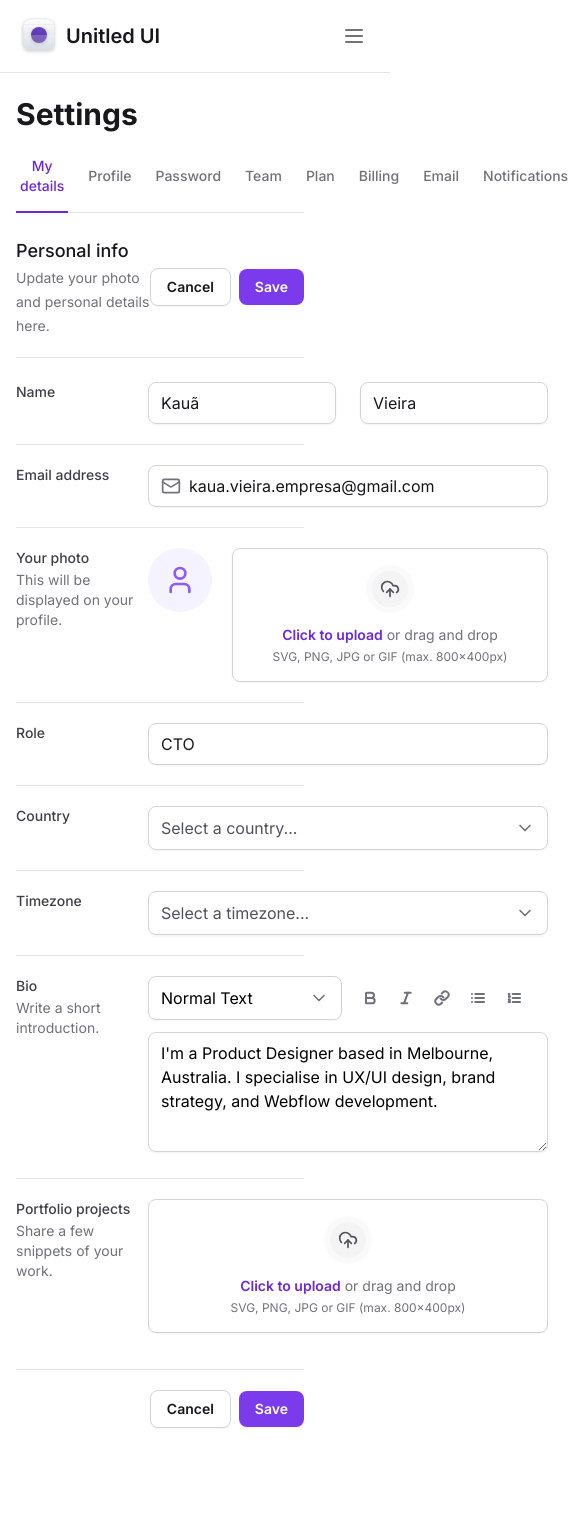
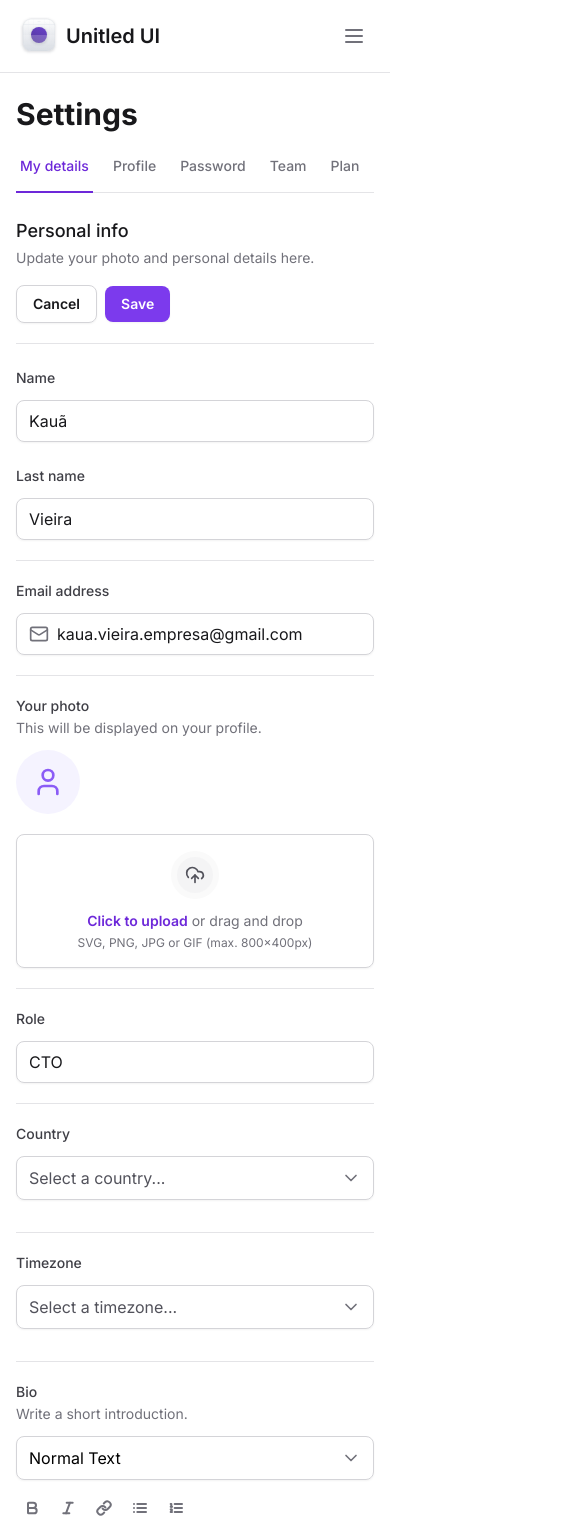
Before and after one commit to devvieiira/tailwind-training, a Next.js app: page / in a window 390 px wide. Shown: the top 1534 px of the page, 585 px wide, since content can reach past the window. Before the commit the page ends 1476 px from the top, so only its background shows below. Built offline with nearby package versions, Linux system fonts and the light colour scheme.

Commit message:
style: create dark theme sidebar

```diff
--- a/package.json
+++ b/package.json
@@ -11,6 +11,7 @@
   "dependencies": {
     "@formkit/auto-animate": "^0.8.2",
     "@radix-ui/react-collapsible": "^1.0.3",
+    "@radix-ui/react-scroll-area": "^1.0.5",
     "@radix-ui/react-select": "^2.0.0",
     "@radix-ui/react-tabs": "^1.0.4",
     "framer-motion": "^11.2.6",
@@ -18,6 +19,7 @@
     "next": "14.2.3",
     "react": "^18",
     "react-dom": "^18",
+    "tailwind-merge": "^2.3.0",
     "tailwind-variants": "^0.2.1"
   },
   "devDependencies": {
--- a/src/app/layout.tsx
+++ b/src/app/layout.tsx
@@ -18,9 +18,9 @@ export default function RootLayout({
 	return (
 		<html lang="en" className="antialiased">
 			<body className={inter.className}>
-				<div className="min-h-screen grid grid-cols-app">
+				<div className="min-h-screen lg:grid lg:grid-cols-app">
 					<Sidebar />
-					<main className="px-4 pb-12 pt-24 lg:col-start-2 lg:px-8 lg:pt-8">
+					<main className="px-4 pb-12 pt-24 lg:col-start-2 lg:px-8 lg:pt-8 max-w-screen">
 						{children}
 					</main>
 				</div>
--- a/src/app/page.tsx
+++ b/src/app/page.tsx
@@ -16,7 +16,7 @@ export default function Home() {
 			<SettingsTabs />
 
 			<div className="mt-6 flex flex-col">
-				<div className="flex justify-between items-center border-b border-zinc-200 pb-5">
+				<div className="flex flex-col lg:flex-row justify-between gap-4 lg:items-center border-b border-zinc-200 pb-5">
 					<div className="space-y-1">
 						<h2 className="text-lg font-medium text-zinc-900">Personal info</h2>
 						<span className="text-sm text-zinc-500">
@@ -42,24 +42,33 @@ export default function Home() {
 					id="settings"
 					className="mt-6 flex flex-col w-full gap-5 divide-y divide-zinc-200"
 				>
-					<div className="grid grid-cols-form gap-3">
+					<div className="flex flex-col lg:grid lg:grid-cols-form gap-3">
 						<label
 							htmlFor="firstName"
 							className="text-sm font-medium text-zinc-700"
 						>
 							Name
 						</label>
-						<div className="grid gap-6 grid-cols-2">
+						<div className="flex flex-col lg:grid gap-6 lg:grid-cols-2">
 							<InputRoot>
 								<InputControl id="firstName" defaultValue="Kauã" />
 							</InputRoot>
 
-							<InputRoot>
-								<InputControl defaultValue="Vieira" />
-							</InputRoot>
+							<div className="flex flex-col gap-3 lg:block">
+								<label
+									htmlFor="lastName"
+									className="text-sm font-medium text-zinc-700 lg:sr-only"
+								>
+									Last name
+								</label>
+
+								<InputRoot>
+									<InputControl id="lastName" defaultValue="Vieira" />
+								</InputRoot>
+							</div>
 						</div>
 					</div>
-					<div className="grid grid-cols-form gap-3 pt-5">
+					<div className="flex flex-col lg:grid lg:grid-cols-form gap-3 pt-5">
 						<label
 							htmlFor="email"
 							className="text-sm font-medium text-zinc-700"
@@ -77,7 +86,7 @@ export default function Home() {
 							/>
 						</InputRoot>
 					</div>
-					<div className="grid grid-cols-form gap-3 pt-5">
+					<div className="flex flex-col lg:grid lg:grid-cols-form gap-3 pt-5">
 						<label
 							htmlFor="photo"
 							className="text-sm font-medium text-zinc-700"
@@ -88,14 +97,14 @@ export default function Home() {
 							</span>
 						</label>
 
-						<FileInput.Root className="flex items-start gap-5">
+						<FileInput.Root className="flex flex-col lg:flex-row lg:items-start gap-5">
 							<FileInput.ImagePreview />
 							<FileInput.Trigger />
 							<FileInput.Control />
 						</FileInput.Root>
 					</div>
 
-					<div className="grid grid-cols-form gap-3 pt-5">
+					<div className="flex flex-col lg:grid lg:grid-cols-form gap-3 pt-5">
 						<label htmlFor="role" className="text-sm font-medium text-zinc-700">
 							Role
 						</label>
@@ -104,7 +113,7 @@ export default function Home() {
 						</InputRoot>
 					</div>
 
-					<div className="grid grid-cols-form gap-3 pt-5">
+					<div className="flex flex-col lg:grid lg:grid-cols-form gap-3 pt-5">
 						<label
 							htmlFor="country"
 							className="text-sm font-medium text-zinc-700"
@@ -117,7 +126,7 @@ export default function Home() {
 						<div />
 					</div>
 
-					<div className="grid grid-cols-form gap-3 pt-5">
+					<div className="flex flex-col lg:grid lg:grid-cols-form gap-3 pt-5">
 						<label
 							htmlFor="timezone"
 							className="text-sm font-medium text-zinc-700"
@@ -137,7 +146,7 @@ export default function Home() {
 						<div />
 					</div>
 
-					<div className="grid grid-cols-form gap-3 pt-5">
+					<div className="flex flex-col lg:grid lg:grid-cols-form gap-3 pt-5">
 						<label htmlFor="bio" className="text-sm font-medium text-zinc-700">
 							Bio
 							<span className="text-sm mt-0.5 font-normal text-zinc-500 block">
@@ -145,7 +154,7 @@ export default function Home() {
 							</span>
 						</label>
 						<div className="space-y-3">
-							<div className="grid gap-3 grid-cols-2">
+							<div className="flex flex-col lg:grid gap-3 lg:grid-cols-2">
 								<Select placeholder="" defaultValue="normal">
 									<SelectItem value="normal" text="Normal Text" />
 									<SelectItem value="mrkdwn" text="Markdown Text" />
@@ -179,7 +188,7 @@ export default function Home() {
 						</div>
 					</div>
 
-					<div className="grid grid-cols-form gap-3 pt-5">
+					<div className="flex flex-col lg:grid lg:grid-cols-form gap-3 pt-5">
 						<label
 							htmlFor="projects"
 							className="text-sm font-medium text-zinc-700"
--- a/src/components/Form/Button.tsx
+++ b/src/components/Form/Button.tsx
@@ -12,7 +12,8 @@ const button = tv({
 		variant: {
 			primary: "bg-violet-600 text-white hover:bg-violet-700",
 			outline: "border border-zinc-300 text-zinc-900 hover:bg-zinc-100",
-			ghost: "rounded-md px-2 hover:bg-zinc-50 shadow-none text-zinc-500",
+			ghost:
+				"rounded-md px-2 hover:bg-zinc-50 shadow-none text-zinc-500 dark:hover:bg-zinc-800 dark:text-zinc-400",
 		},
 	},
 	defaultVariants: {
--- a/src/components/SettingsTabs/TabItem.tsx
+++ b/src/components/SettingsTabs/TabItem.tsx
@@ -14,7 +14,7 @@ const TabItem = ({ value, title, isSelected = false }: TabItemProps) => {
 			value={value}
 			className="relative group px-1 pb-4 text-sm font-medium text-zinc-500 hover:text-violet-700 data-[state=active]:text-violet-700 outline-none"
 		>
-			<span className="group-focus-visible:ring-2 group-focus-visible:ring-violet-400 rounded group-focus-visible:ring-offset-4">
+			<span className="whitespace-nowrap group-focus-visible:ring-2 group-focus-visible:ring-violet-400 rounded group-focus-visible:ring-offset-4">
 				{title}
 			</span>
 
--- a/src/components/SettingsTabs/index.tsx
+++ b/src/components/SettingsTabs/index.tsx
@@ -1,5 +1,6 @@
 "use client";
 
+import * as ScrollArea from "@radix-ui/react-scroll-area";
 import * as Tabs from "@radix-ui/react-tabs";
 import { useState } from "react";
 import TabItem from "./TabItem";
@@ -8,6 +9,8 @@ const SettingsTabs = () => {
 	const [currentTab, setCurrentTab] = useState("tab1");
 	return (
 		<Tabs.Root value={currentTab} onValueChange={setCurrentTab}>
+			<ScrollArea.Root className="w-full" type="scroll">
+				<ScrollArea.Viewport className="w-full overflow-x-scroll">
 					<Tabs.List className="mt-6 flex w-full items-center gap-4 border-b border-zinc-200">
 						<TabItem
 							value="tab1"
@@ -24,8 +27,16 @@ const SettingsTabs = () => {
 							title="Password"
 							isSelected={currentTab === "tab3"}
 						/>
-				<TabItem value="tab4" title="Team" isSelected={currentTab === "tab4"} />
-				<TabItem value="tab5" title="Plan" isSelected={currentTab === "tab5"} />
+						<TabItem
+							value="tab4"
+							title="Team"
+							isSelected={currentTab === "tab4"}
+						/>
+						<TabItem
+							value="tab5"
+							title="Plan"
+							isSelected={currentTab === "tab5"}
+						/>
 						<TabItem
 							value="tab6"
 							title="Billing"
@@ -52,6 +63,14 @@ const SettingsTabs = () => {
 							isSelected={currentTab === "tab10"}
 						/>
 					</Tabs.List>
+				</ScrollArea.Viewport>
+				<ScrollArea.Scrollbar
+					className="flex h-0.5 translate-y-1.5 touch-none select-none flex-col bg-zinc-100"
+					orientation="horizontal"
+				>
+					<ScrollArea.Thumb className="relative flex-1 rounded-lg bg-zinc-300" />
+				</ScrollArea.Scrollbar>
+			</ScrollArea.Root>
 		</Tabs.Root>
 	);
 };
--- a/src/components/Sidebar/Logo.tsx
+++ b/src/components/Sidebar/Logo.tsx
@@ -1,6 +1,6 @@
 export default function Logo() {
 	return (
-		<strong className="flex mx-1 items-center gap-2 text-xl font-semibold text-zinc-900">
+		<strong className="flex mx-1 items-center gap-2 text-xl font-semibold text-zinc-900 dark:text-zinc-100">
 			{/* biome-ignore lint/a11y/noSvgWithoutTitle: <explanation> */}
 			<svg
 				width={38}
--- a/src/components/Sidebar/NavItem.tsx
+++ b/src/components/Sidebar/NavItem.tsx
@@ -10,11 +10,13 @@ const NavItem = ({ title, icon: Icon }: NavItemProps) => {
 	return (
 		<a
 			href="$"
-			className="group flex items-center gap-3 rounded px-3 py-2 hover:bg-violet-50"
+			className="group flex items-center gap-3 rounded px-3 py-2 hover:bg-violet-50 dark:hover:bg-zinc-800"
 		>
 			<Icon className="h-5 w-5 text-zinc-500" />
-			<span className="font-medium group-hover:text-violet-500">{title}</span>
-			<ChevronDown className="ml-auto h-5 w-5 text-zinc-400 group-hover:text-violet-300" />
+			<span className="font-medium group-hover:text-violet-500 dark:text-zinc-100  dark:group-hover:text-violet-300">
+				{title}
+			</span>
+			<ChevronDown className="ml-auto h-5 w-5 text-zinc-400 group-hover:text-violet-300 dark:text-zinc-600" />
 		</a>
 	);
 };
--- a/src/components/Sidebar/Profile.tsx
+++ b/src/components/Sidebar/Profile.tsx
@@ -10,8 +10,10 @@ const Profile = () => {
 				<Image src={logo} className="rounded-full" alt="Profile Image" fill />
 			</div>
 			<div className="flex truncate flex-col">
-				<span className="text-sm font-semibold text-zinc-700">Kauã Vieira</span>
-				<span className="text-sm text-zinc-500 truncate">
+				<span className="text-sm font-semibold text-zinc-700 dark:text-zinc-100">
+					Kauã Vieira
+				</span>
+				<span className="text-sm text-zinc-500 truncate dark:text-zinc-400">
 					kaua.vieira.empresa@gmail.com
 				</span>
 			</div>
--- a/src/components/Sidebar/index.tsx
+++ b/src/components/Sidebar/index.tsx
@@ -21,7 +21,7 @@ import UsedSpaceWidget from "./UsedSpaceWidget";
 
 const Sidebar = () => {
 	return (
-		<Collapsible.Root className="border-b flex flex-col gap-6 p-4 border-zinc-200 fixed left-0 top-0 right-0 data-[state=open]:bottom-0  data-[state=open]:h-screen lg:data-[state=closed]:bottom-0 z-20 bg-white lg:right-auto lg:w-80 lg:border-r lg:px-5 lg:py-8">
+		<Collapsible.Root className="border-b flex flex-col gap-6 p-4 dark:bg-zinc-900 dark:border-zinc-800 border-zinc-200 fixed left-0 top-0 right-0 data-[state=open]:bottom-0  data-[state=open]:h-screen lg:data-[state=closed]:bottom-0 z-20 bg-white lg:right-auto lg:w-80 lg:border-r lg:px-5 lg:py-8">
 			<div className="flex items-center justify-between">
 				<Logo />
 				<Collapsible.Trigger asChild className="lg:hidden">
```
Also changed, not shown: src/components/Input.tsx (+8 -3 lines), src/components/Sidebar/UsedSpaceWidget.tsx (+7 -7 lines), 1 other file (tests, documents, lock files or other folders). Lines whose indentation alone changed are shown as unchanged.
